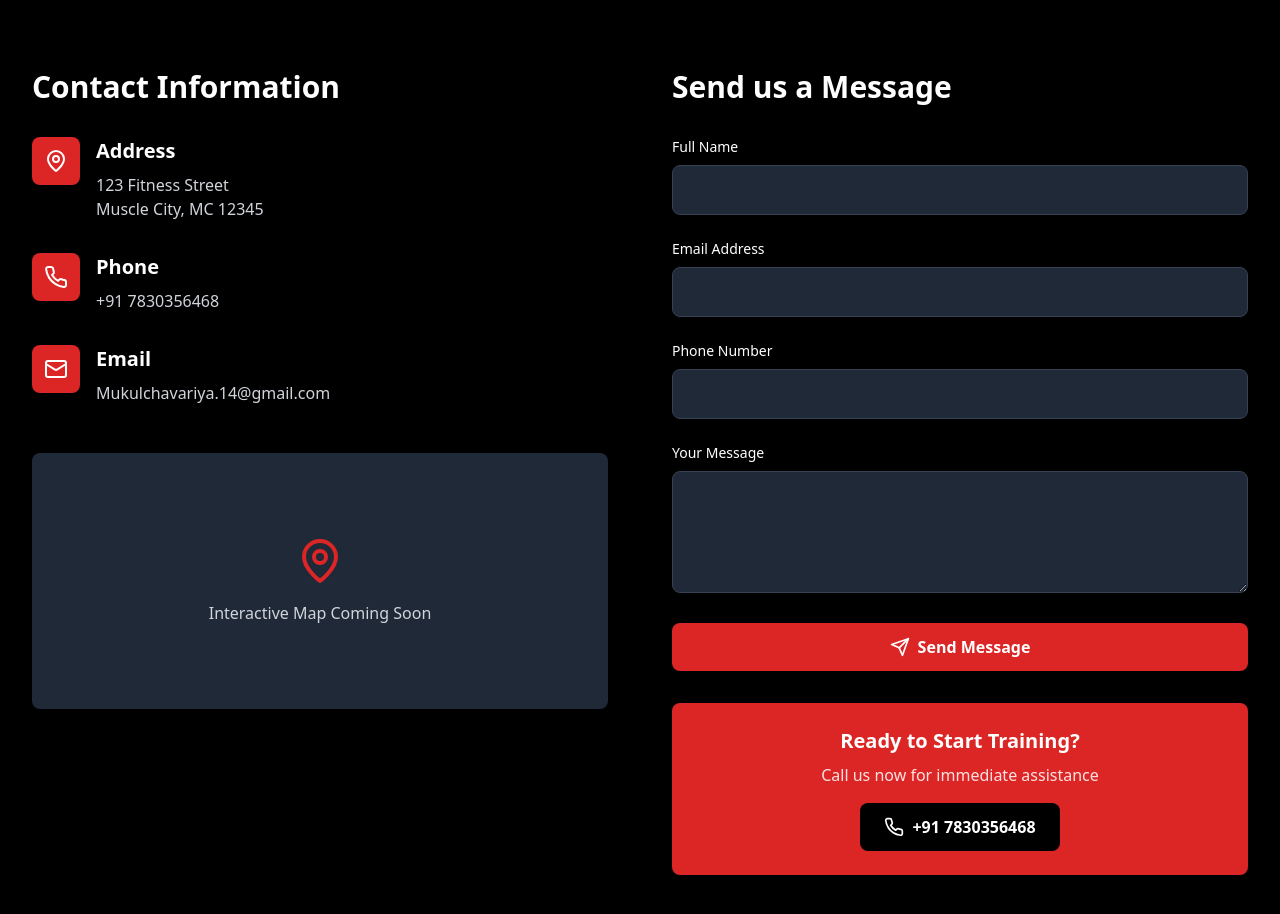
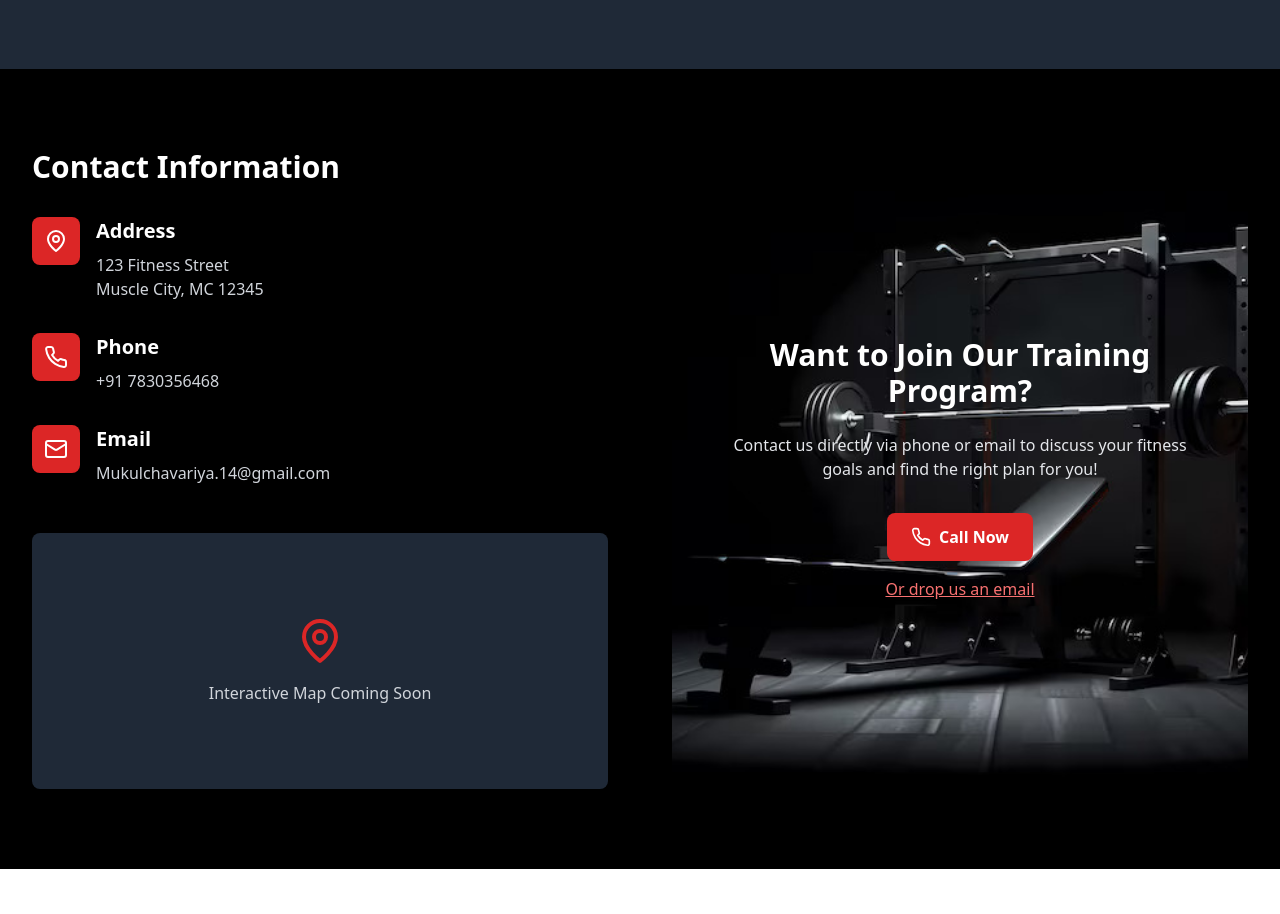
Before and after one commit to yashbora-02/fitness-freaxx, a React (Vite) app: page /contact in a window 1280 px wide. Shown: the part 440-1354 px from the top of the page. After the commit the page ends 1309 px from the top, so only its background shows below. Built offline with nearby package versions, Linux system fonts and the light colour scheme.

Commit message:
contact page changes

```diff
--- a/src/components/ContactPage.tsx
+++ b/src/components/ContactPage.tsx
@@ -1,42 +1,11 @@
-import React, { useState } from 'react';
+import React from 'react';
 import { Link } from 'react-router-dom';
-import { ArrowLeft, Dumbbell, Phone, Mail, MapPin, Send } from 'lucide-react';
+import { ArrowLeft, Dumbbell, Phone, Mail, MapPin } from 'lucide-react';
+import contactBackground from '../assets/contact b1.jpg';
+
+
 
 const ContactPage = () => {
-  const [formData, setFormData] = useState({
-    name: '',
-    email: '',
-    phone: '',
-    message: ''
-  });
-
-  const [isSubmitting, setIsSubmitting] = useState(false);
-  const [isSubmitted, setIsSubmitted] = useState(false);
-
-  const handleChange = (e: React.ChangeEvent<HTMLInputElement | HTMLTextAreaElement>) => {
-    setFormData({
-      ...formData,
-      [e.target.name]: e.target.value
-    });
-  };
-
-  const handleSubmit = async (e: React.FormEvent) => {
-    e.preventDefault();
-    setIsSubmitting(true);
-
-    // Simulate form submission
-    await new Promise(resolve => setTimeout(resolve, 1000));
-
-    setIsSubmitting(false);
-    setIsSubmitted(true);
-
-    // Reset form after 3 seconds
-    setTimeout(() => {
-      setIsSubmitted(false);
-      setFormData({ name: '', email: '', phone: '', message: '' });
-    }, 3000);
-  };
-
   return (
     <div className="bg-black text-white min-h-screen">
       {/* Navigation */}
@@ -59,9 +28,14 @@ const ContactPage = () => {
       </nav>
 
       <div className="pt-16">
-        {/* Header Section */}
-        <section className="py-20 bg-gray-900">
-          <div className="max-w-4xl mx-auto text-center px-4 sm:px-6 lg:px-8">
+        {/* Header Section with background image */}
+        <section
+          className="py-20 bg-cover bg-center text-white"
+          style={{
+            backgroundColor: "#1f2937"
+          }}
+        >
+          <div className="max-w-4xl mx-auto text-center px-4 sm:px-6 lg:px-8 bg-black/60 rounded-lg py-10">
             <h1 className="text-4xl md:text-6xl font-black mb-6">
               GET IN <span className="text-red-600">TOUCH</span>
             </h1>
@@ -84,7 +58,11 @@ const ContactPage = () => {
                   </div>
                   <div>
                     <h3 className="text-xl font-bold mb-2">Address</h3>
-                    <p className="text-gray-300">123 Fitness Street<br />Muscle City, MC 12345</p>
+                    <p className="text-gray-300">
+                      123 Fitness Street
+                      <br />
+                      Muscle City, MC 12345
+                    </p>
                   </div>
                 </div>
 
@@ -106,7 +84,6 @@ const ContactPage = () => {
                     <h3 className="text-xl font-bold mb-2">Email</h3>
                     <p className="text-gray-300">Mukulchavariya.14@gmail.com</p>
                   </div>
-
                 </div>
               </div>
 
@@ -119,98 +96,31 @@ const ContactPage = () => {
               </div>
             </div>
 
-            {/* Contact Form */}
-            <div>
-              <h2 className="text-3xl font-bold mb-8">Send us a Message</h2>
-
-              <form onSubmit={handleSubmit} className="space-y-6">
-                <div>
-                  <label htmlFor="name" className="block text-sm font-medium mb-2">Full Name</label>
-                  <input
-                    type="text"
-                    id="name"
-                    name="name"
-                    value={formData.name}
-                    onChange={handleChange}
-                    className="w-full px-4 py-3 bg-gray-800 border border-gray-700 rounded-lg focus:outline-none focus:ring-2 focus:ring-red-600 text-white"
-                    required
-                  />
-                </div>
-
-                <div>
-                  <label htmlFor="email" className="block text-sm font-medium mb-2">Email Address</label>
-                  <input
-                    type="email"
-                    id="email"
-                    name="email"
-                    value={formData.email}
-                    onChange={handleChange}
-                    className="w-full px-4 py-3 bg-gray-800 border border-gray-700 rounded-lg focus:outline-none focus:ring-2 focus:ring-red-600 text-white"
-                    required
-                  />
-                </div>
-
-                <div>
-                  <label htmlFor="phone" className="block text-sm font-medium mb-2">Phone Number</label>
-                  <input
-                    type="tel"
-                    id="phone"
-                    name="phone"
-                    value={formData.phone}
-                    onChange={handleChange}
-                    className="w-full px-4 py-3 bg-gray-800 border border-gray-700 rounded-lg focus:outline-none focus:ring-2 focus:ring-red-600 text-white"
-                    required
-                  />
-                </div>
-
-                <div>
-                  <label htmlFor="message" className="block text-sm font-medium mb-2">Your Message</label>
-                  <textarea
-                    id="message"
-                    name="message"
-                    value={formData.message}
-                    onChange={handleChange}
-                    rows={4}
-                    className="w-full px-4 py-3 bg-gray-800 border border-gray-700 rounded-lg focus:outline-none focus:ring-2 focus:ring-red-600 text-white"
-                    required
-                  ></textarea>
-                </div>
-
-                <button
-                  type="submit"
-                  disabled={isSubmitting}
-                  className="w-full bg-red-600 hover:bg-red-700 text-white px-6 py-3 rounded-lg font-bold transition-colors flex items-center justify-center space-x-2"
-                >
-                  {isSubmitting ? (
-                    <>
-                      <div className="w-5 h-5 border-2 border-white border-t-transparent rounded-full animate-spin"></div>
-                      <span>Sending...</span>
-                    </>
-                  ) : isSubmitted ? (
-                    <>
-                      <Send className="h-5 w-5" />
-                      <span>Message Sent!</span>
-                    </>
-                  ) : (
-                    <>
-                      <Send className="h-5 w-5" />
-                      <span>Send Message</span>
-                    </>
-                  )}
-                </button>
-              </form>
-
-              <div className="mt-8 bg-red-600 p-6 rounded-lg text-center">
-                <h3 className="text-xl font-bold mb-2">Ready to Start Training?</h3>
-                <p className="text-red-100 mb-4">Call us now for immediate assistance</p>
-                <a
-                  href="tel:5551233732"
-                  className="bg-black hover:bg-gray-800 text-white px-6 py-3 rounded-lg font-bold transition-colors inline-flex items-center space-x-2"
-                >
-                  <Phone className="h-5 w-5" />
-                  <span>+91 7830356468</span>
-                </a>
-              </div>
+            {/* CTA with background */}
+            <div
+              className="rounded-lg p-10 flex flex-col justify-center items-center text-center bg-cover bg-center"
+              style={{
+                backgroundImage: `url(${contactBackground})`,
+                backgroundColor: "#111827"
+              }}
+            >
+              <h2 className="text-3xl font-bold mb-6 text-white">Want to Join Our Training Program?</h2>
+              <p className="text-gray-200 mb-8">
+                Contact us directly via phone or email to discuss your fitness goals and find the right plan for you!
+              </p>
+              <a
+                href="tel:+917830356468"
+                className="bg-red-600 hover:bg-red-700 text-white px-6 py-3 rounded-lg font-bold mb-4 inline-flex items-center space-x-2"
+              >
+                <Phone className="h-5 w-5" />
+                <span>Call Now</span>
+              </a>
+              <a
+                href="mailto:Mukulchavariya.14@gmail.com"
+                className="text-red-400 underline hover:text-red-300"
+              >
+                Or drop us an email
+              </a>
             </div>
           </div>
         </div>
```
Also changed, not shown: src/assets/contact b1.jpg (added), src/assets/contact b2.jpg (added).
